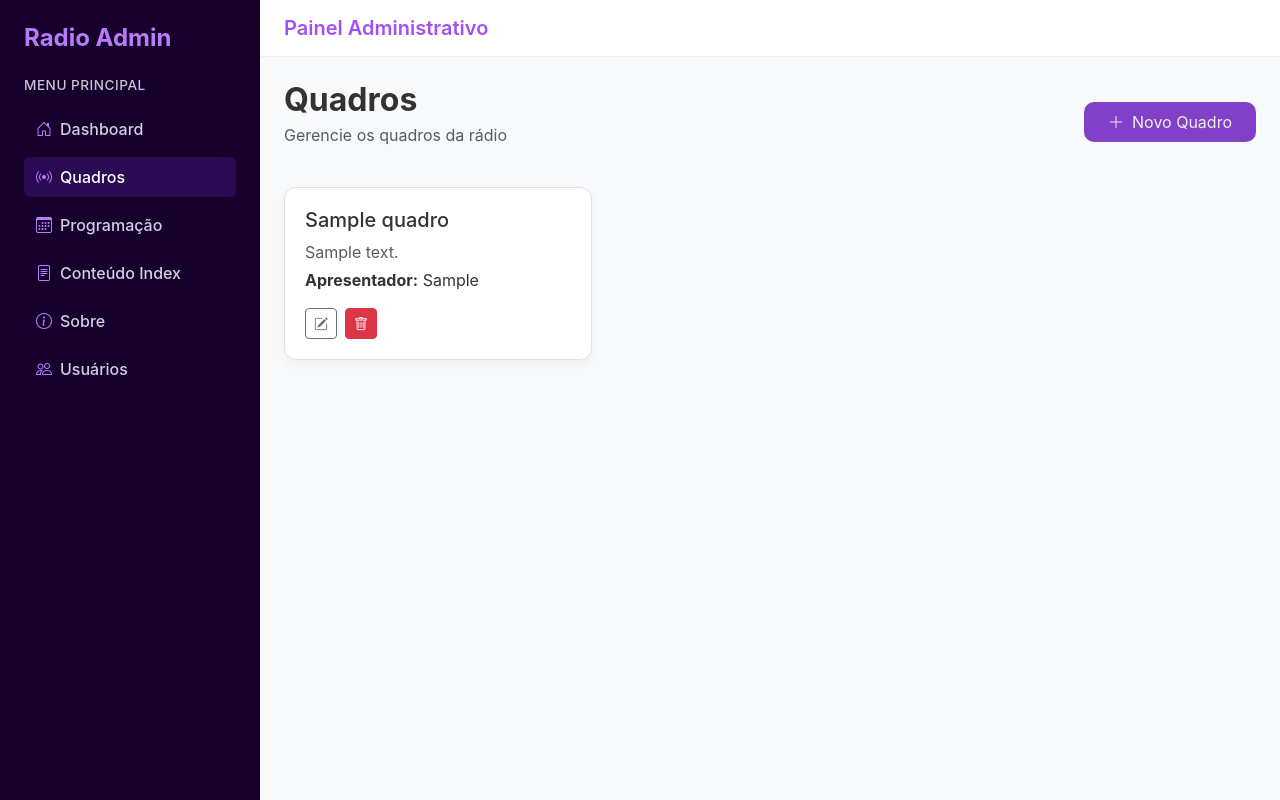
After one commit to annycrv/RadioIFRNSPP, a Django app: page /dashboard/quadros/ in a window 1280 px wide. The commit adds this page. Run offline with Django 5.2, Linux system fonts and the light colour scheme; tables that the repository leaves empty hold one stand-in row (values such as "Sample post").

Commit message:
adicionando crud de quadros

```diff
--- a/dashboard/static/dashboard/css/styles.css
+++ b/dashboard/static/dashboard/css/styles.css
@@ -0,0 +1,139 @@
+/* === Estilo geral === */
+body {
+  background-color: #fafafa;
+  font-family: "Inter", sans-serif;
+}
+
+.novo_programa{
+    background-color: #8140c7;
+    color: #eee;
+    text-decoration: none;
+    border-radius: 10px;
+}
+
+.salvar{
+  background-color: #8140c7;
+  color: #eee;
+  border: 0px;
+  border-radius: 10px;
+}
+
+/* === Sidebar === */
+.sidebar {
+  width: 260px;
+  background-color: #16002c;
+  color: #fff;
+  flex-shrink: 0;
+}
+
+.logo-text {
+  font-size: 1.5rem;
+  font-weight: 700;
+  color: #b87bfa;
+}
+
+.menu-titulo {
+  color: #c9c2d4;
+  font-size: 0.85rem;
+  letter-spacing: 0.5px;
+}
+
+.nav-link {
+  color: #d3cde3;
+  font-weight: 500;
+  transition: all 0.2s;
+  border-radius: 0.375rem;
+  padding: 8px 12px;
+}
+
+.nav-link:hover,
+.nav-link.active {
+  background-color: #2a0a53;
+  color: #fff;
+}
+
+.nav-link i {
+  color: #b87bfa;
+}
+
+/* === Header === */
+.topbar {
+  background-color: #fff;
+  border-bottom: 1px solid #eee;
+}
+
+.titulo-header {
+  font-size: 1.25rem;
+  color: #a44ff6;
+  font-weight: 600;
+}
+
+/* === Conteúdo === */
+main {
+  background-color: #fafafa;
+  color: #333;
+}
+.titulo-dashboard {
+  font-weight: 600;
+  font-size: 1.75rem;
+  color: #222;
+  margin-bottom: 0.25rem;
+}
+
+.texto-bemvindo {
+  font-size: 0.95rem;
+  color: #666;
+}
+
+/* ===== Cards ===== */
+.stat-card {
+  background: #fff;
+  border: 1px solid #e6e6e6;
+  border-radius: 14px;
+  padding: 1.25rem 1.5rem;
+  transition: all 0.25s ease;
+  height: 100%;
+  box-shadow: 0 2px 4px rgba(0,0,0,0.03);
+}
+
+.stat-card:hover {
+  transform: translateY(-3px);
+  box-shadow: 0 4px 12px rgba(0,0,0,0.06);
+}
+
+.stat-title {
+  font-size: 0.95rem;
+  font-weight: 500;
+  color: #333;
+}
+
+.stat-value {
+  font-size: 1.75rem;
+  font-weight: 700;
+  color: #111;
+  line-height: 1;
+}
+
+.text-purple {
+  color: #9b5de5;
+  font-size: 1.2rem;
+}
+
+/* Espaçamento suave entre linhas e colunas */
+.row.g-3 {
+  row-gap: 1.25rem;
+}
+.program-card {
+  background: #fff;
+  border: 1px solid #e0e0e0; /* borda clara */
+  border-radius: 12px;
+  padding: 1.25rem;
+  box-shadow: 0 4px 10px rgba(0, 0, 0, 0.04);
+  transition: all 0.25s ease;
+}
+
+.program-card:hover {
+  border-color: #b87bfa; /* muda a cor da borda no hover */
+  box-shadow: 0 4px 10px rgba(0,0,0,0.06);
+  transform: translateY(-3px);
+}
--- a/dashboard/templates/dashboard/base.html
+++ b/dashboard/templates/dashboard/base.html
@@ -12,68 +12,76 @@
 
 <body class="index">
 <div class="d-flex min-vh-100">
-      <nav class="sidebar bg-light border-end p-3">
-        <div class="text-center mb-4">
-          <h2 class="logo-text">Radio Admin</h2>
-        </div>
-
-        <h6 class="text-uppercase text-muted fw-bold mb-3">Menu Principal</h6>
+  <!-- Sidebar -->
+  <input type="checkbox" id="sidebarToggle" class="d-none">
+  <nav class="sidebar d-flex flex-column p-4">
+    <h2 class="logo-text mb-4">Radio Admin</h2>
+    <h6 class="text-uppercase menu-titulo mb-3">Menu Principal</h6>
 
     <ul class="nav flex-column">
       <li class="nav-item mb-2">
-            <a href="#" class="nav-link d-flex align-items-center active">
+        <a href="{% url 'dashboard:index' %}"
+           class="nav-link d-flex align-items-center {% if request.resolver_match.url_name == 'index' %}active{% endif %}">
           <i class="bi bi-house-door me-2"></i> Dashboard
         </a>
       </li>
+
       <li class="nav-item mb-2">
-            <a href="#" class="nav-link d-flex align-items-center">
-              <i class="bi bi-broadcast me-2"></i> Programas
+        <a href="{% url 'dashboard:quadros' %}"
+           class="nav-link d-flex align-items-center {% if request.resolver_match.url_name == 'quadros' %}active{% endif %}">
+          <i class="bi bi-broadcast me-2"></i> Quadros
         </a>
       </li>
+
       <li class="nav-item mb-2">
-            <a href="#" class="nav-link d-flex align-items-center">
+        <a href="{% url 'dashboard:programacao' %}"
+           class="nav-link d-flex align-items-center {% if request.resolver_match.url_name == 'programacao' %}active{% endif %}">
           <i class="bi bi-calendar3 me-2"></i> Programação
         </a>
       </li>
+
       <li class="nav-item mb-2">
-            <a href="#" class="nav-link d-flex align-items-center">
+        <a href="{% url 'dashboard:conteudo' %}"
+           class="nav-link d-flex align-items-center {% if request.resolver_match.url_name == 'conteudo' %}active{% endif %}">
           <i class="bi bi-file-text me-2"></i> Conteúdo Index
         </a>
       </li>
+
       <li class="nav-item mb-2">
-            <a href="#" class="nav-link d-flex align-items-center">
+        <a href="{% url 'dashboard:sobre' %}"
+           class="nav-link d-flex align-items-center {% if request.resolver_match.url_name == 'sobre' %}active{% endif %}">
           <i class="bi bi-info-circle me-2"></i> Sobre
         </a>
       </li>
+
       <li class="nav-item mb-2">
-            <a href="#" class="nav-link d-flex align-items-center">
+        <a href="{% url 'dashboard:usuarios' %}"
+           class="nav-link d-flex align-items-center {% if request.resolver_match.url_name == 'usuarios' %}active{% endif %}">
           <i class="bi bi-people me-2"></i> Usuários
         </a>
       </li>
     </ul>
   </nav>
 
+
+      <!-- Conteúdo principal -->
       <div class="flex-grow-1 d-flex flex-column">
-        <header
-          class="border-bottom d-flex align-items-center px-4 py-3 bg-white shadow-sm">
+        <header class="topbar d-flex align-items-center px-4 py-3 shadow-sm">
           <button
             class="btn btn-outline-primary me-3 d-lg-none"
             id="toggleSidebar">
             <i class="bi bi-list"></i>
           </button>
-          <h1 class="m-0">Painel Administrativo</h1>
+          <h1 class="m-0 titulo-header">Painel Administrativo</h1>
         </header>
+
         <main class="flex-grow-1 p-4 bg-body-tertiary">
-          <h4>Bem-vindo ao painel!</h4>
-          <p>
-            Esta é a área onde o conteúdo das páginas administrativas será
-            exibido.
-          </p>
+          {% block content %}
+          {% endblock %}
         </main>
       </div>
     </div>
+
     <script src="https://cdn.jsdelivr.net/npm/bootstrap@5.3.3/dist/js/bootstrap.bundle.min.js"></script>
   </body>
 </html>
-{% block content %}
-{% endblock %}
--- /dev/null
+++ b/dashboard/templates/dashboard/conteudo.html
@@ -0,0 +1,2 @@
+{% extends "dashboard/base.html" %}
+{% load static crispy_forms_filters %}
--- /dev/null
+++ b/dashboard/templates/dashboard/programacao.html
@@ -0,0 +1,4 @@
+{% extends "dashboard/base.html" %}
+{% load static %}
+{% block content %}
+{% endblock %}
--- /dev/null
+++ b/dashboard/templates/dashboard/quadro_remover.html
@@ -0,0 +1,4 @@
+{% extends "dashboard/base.html" %}
+{% load static %}
+{% block content %}
+{% endblock %}
--- /dev/null
+++ b/dashboard/templates/dashboard/quadros.html
@@ -0,0 +1,40 @@
+{% extends "dashboard/base.html" %}
+{% load static %}
+{% block content %}
+
+<div class="d-flex justify-content-between align-items-center mb-4">
+  <div>
+    <h2 class="fw-bold mb-1">Quadros</h2>
+    <p class="text-muted">Gerencie os quadros da rádio</p>
+  </div>
+  <a href="{% url 'dashboard:quadro_novo' %}" class=" px-4 py-2 novo_programa">
+    <i class="bi bi-plus-lg me-2"></i>Novo Quadro
+  </a>
+</div>
+
+<div class="row g-4">
+  {% for quadro in quadros %}
+    <div class="col-md-4">
+      <div class="program-card">
+        <h5>{{ quadro.nome_quadro }}</h5>
+        <p class="text-muted mb-1">{{ quadro.descricao_quadro }}</p>
+        <p><strong>Apresentador:</strong> {{ quadro.artista_quadro }}</p>
+        <div class="d-flex gap-2 mt-2">
+          <a href="{% url 'dashboard:quadro_editar' quadro.id %}" class="btn btn-outline-secondary btn-sm">
+            <i class="bi bi-pencil-square"></i>
+          </a>
+          <form method="post" action="{% url 'dashboard:quadro_remover' quadro.id %}" style="display:inline;">
+            {% csrf_token %}
+            <button type="submit" class="btn btn-danger btn-sm">
+              <i class="bi bi-trash"></i>
+            </button>
+          </form>
+        </div>
+      </div>
+    </div>
+  {% empty %}
+    <p class="text-muted">Nenhum programa cadastrado ainda.</p>
+  {% endfor %}
+</div>
+
+{% endblock %}
--- /dev/null
+++ b/dashboard/templates/dashboard/sobre.html
@@ -0,0 +1,4 @@
+{% extends "dashboard/base.html" %}
+{% load static %}
+{% block content %}
+{% endblock %}
--- /dev/null
+++ b/dashboard/templates/dashboard/usuarios.html
@@ -0,0 +1,4 @@
+{% extends "dashboard/base.html" %}
+{% load static %}
+{% block content %}
+{% endblock %}
--- a/dashboard/urls.py
+++ b/dashboard/urls.py
@@ -4,4 +4,13 @@ from . import views
 app_name = "dashboard"
 urlpatterns = [
     path('', views.index, name='index'),
+    path('quadros/', views.quadros, name='quadros'),
+    path('quadros/novo/', views.quadro_novo, name='quadro_novo'),
+    # path('quadro/<int:id_quadro>/detalhar/', views.quadro_detalhar, name='quadro_detalhar'),
+    path('quadros/<int:id_quadro>/editar/', views.quadro_editar, name='quadro_editar'),
+    path('quadros/<int:id_quadro>/remover/', views.quadro_remover, name='quadro_remover'),
+    path('programacao/', views.index, name='programacao'),
+    path('conteudo/', views.index, name='conteudo'),
+    path('sobre/', views.index, name='sobre'),
+    path('usuarios/', views.index, name='usuarios'),
 ]
--- a/dashboard/views.py
+++ b/dashboard/views.py
@@ -1,5 +1,6 @@
-from django.shortcuts import render, redirect, get_list_or_404
+from django.shortcuts import render, redirect, get_list_or_404, get_object_or_404
 from radio.models import Home, Programacao, Quadro, Podcast, Sobre
+from radio.forms import QuadroModelForm, ProgramacaoModelForm
 
 def index(request):
     context = {
@@ -7,6 +8,58 @@ def index(request):
         "programacao": Programacao.objects.all,
         "quadros": Quadro.objects.all,
         "podcast": Podcast.objects.all,
-        "sobre": Sobre.objects.all
+        "sobre": Sobre.objects.all,
+        "total_quadros": Quadro.objects.count(),
+        "total_programacoes": Programacao.objects.count(),
+        # "total_usuarios": User.objects.count(),
     }
     return render(request, "dashboard/index.html", context)
+
+def quadros(request):
+    context = {
+        "quadros": Quadro.objects.all(),
+    }
+    return render(request, "dashboard/quadros.html", context)
+
+
+def quadro_novo(request):
+    context = {}
+    if request.method == "POST":
+        form = QuadroModelForm(request.POST)
+        if form.is_valid():
+            form.save()
+            return redirect("dashboard:quadros")
+        else:
+            context["form"] = form
+    else:
+        context["form"] = QuadroModelForm()
+    return render(request, "dashboard/quadro_novo.html", context)
+
+# def quadro_detalhar(request, id_post):
+#     return render(request,"dashboard/quadro_detalhar.html",{"post": get_object_or_404(Quadro, id=id_post)})
+
+def quadro_editar(request, id_quadro):
+    context = {
+        "quadro": get_object_or_404(Quadro, id=id_quadro),
+    }
+    if request.method == "POST":
+        form = QuadroModelForm(request.POST, instance=context["quadro"])
+        if form.is_valid():
+            form.save()
+            return redirect("dashboard:quadros")
+        else:
+            context["form"] = form
+    else:
+        context["form"] = QuadroModelForm(instance=context["quadro"])
+    return render(request, "dashboard/quadro_editar.html", context)
+
+
+def quadro_remover(request, id_quadro):
+    context = {
+        "quadro": get_object_or_404(Quadro, id=id_quadro),
+    }
+    if request.method == "POST":
+        context["quadro"].delete()
+        return redirect("dashboard:quadros")
+    else:
+        return render(request, "dashboard/quadro_remover.html", context)
--- a/radio/templates/radio/base.html
+++ b/radio/templates/radio/base.html
@@ -30,6 +30,7 @@
                     <li class="nav-item ps-3 ">
                         <a class="nav-link {% if request.resolver_match.url_name == 'index' %}ativo{% endif %} fw-semibold" href="{% url 'index' %}">Home</a>
                     </li>
+
                     <li class="nav-item ps-3">
                         <a class="nav-link {% if request.resolver_match.url_name == 'pedidos' %}ativo{% endif %} fw-semibold" href="{% url 'pedidos' %}">Pedidos</a>
                     </li>
--- a/radio/templates/radio/podcasts.html
+++ b/radio/templates/radio/podcasts.html
@@ -6,7 +6,7 @@
     <hr class="decorativa mx-auto">
 
 <!-- Card Podcasts -->
-{% comment %} <div class="container my-3">
+<div class="container my-3">
   <div class="programa-grid">
     {% for programa in programas %}
       <div class="col-12 col-md-6 col-lg-3">
@@ -42,5 +42,5 @@
       <p class="text-center text-muted">Não há programas cadastrados.</p>
     {% endfor %}
   </div>
-</div> {% endcomment %}
+</div>
 {% endblock %}
```
Also changed, not shown: dashboard/templates/dashboard/index.html (+47 -0 lines), dashboard/templates/dashboard/quadro_editar.html (added, +20 -0 lines), dashboard/templates/dashboard/quadro_novo.html (added, +20 -0 lines), radio/forms.py (+12 -1 lines), radio/models.py (+4 -4 lines), radio/templates/radio/quadros.html (+8 -8 lines). Lines whose indentation alone changed are shown as unchanged.
